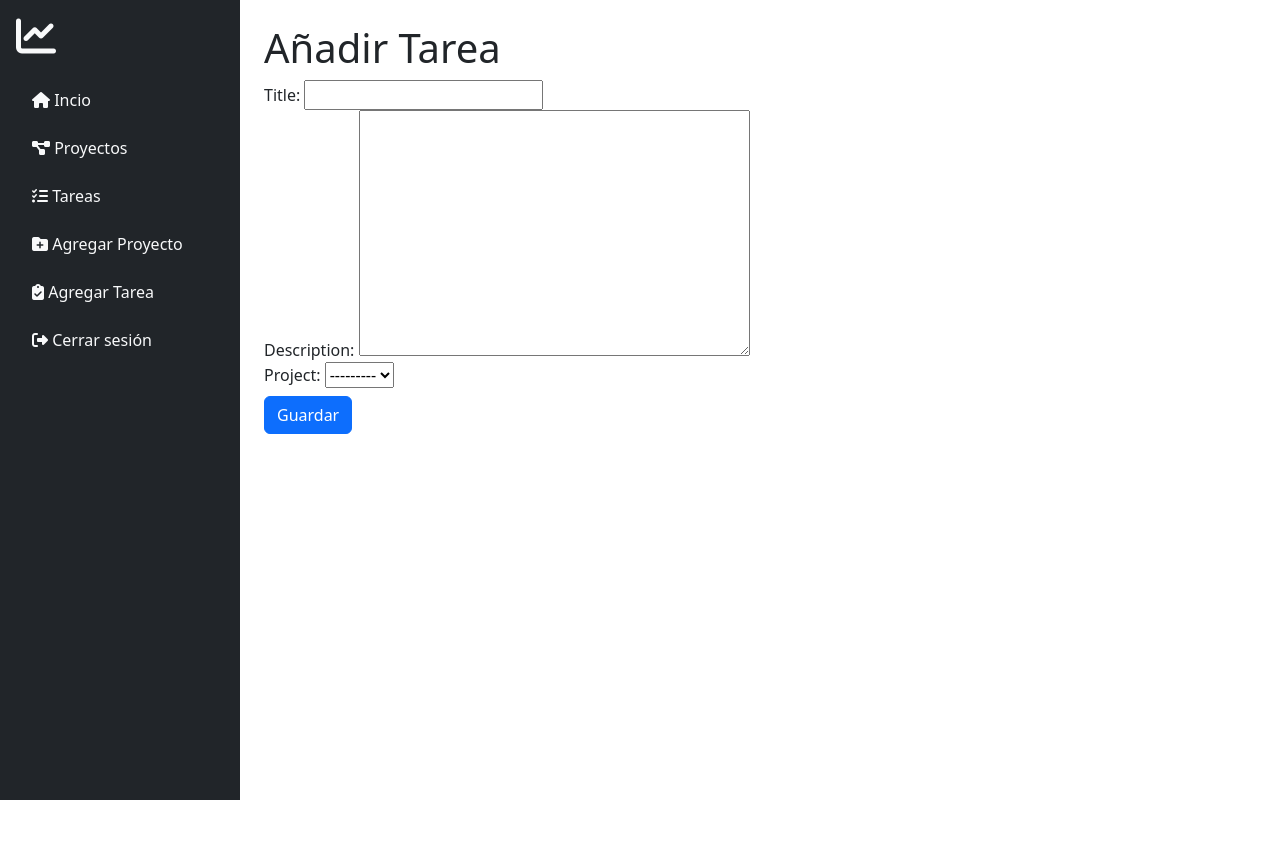
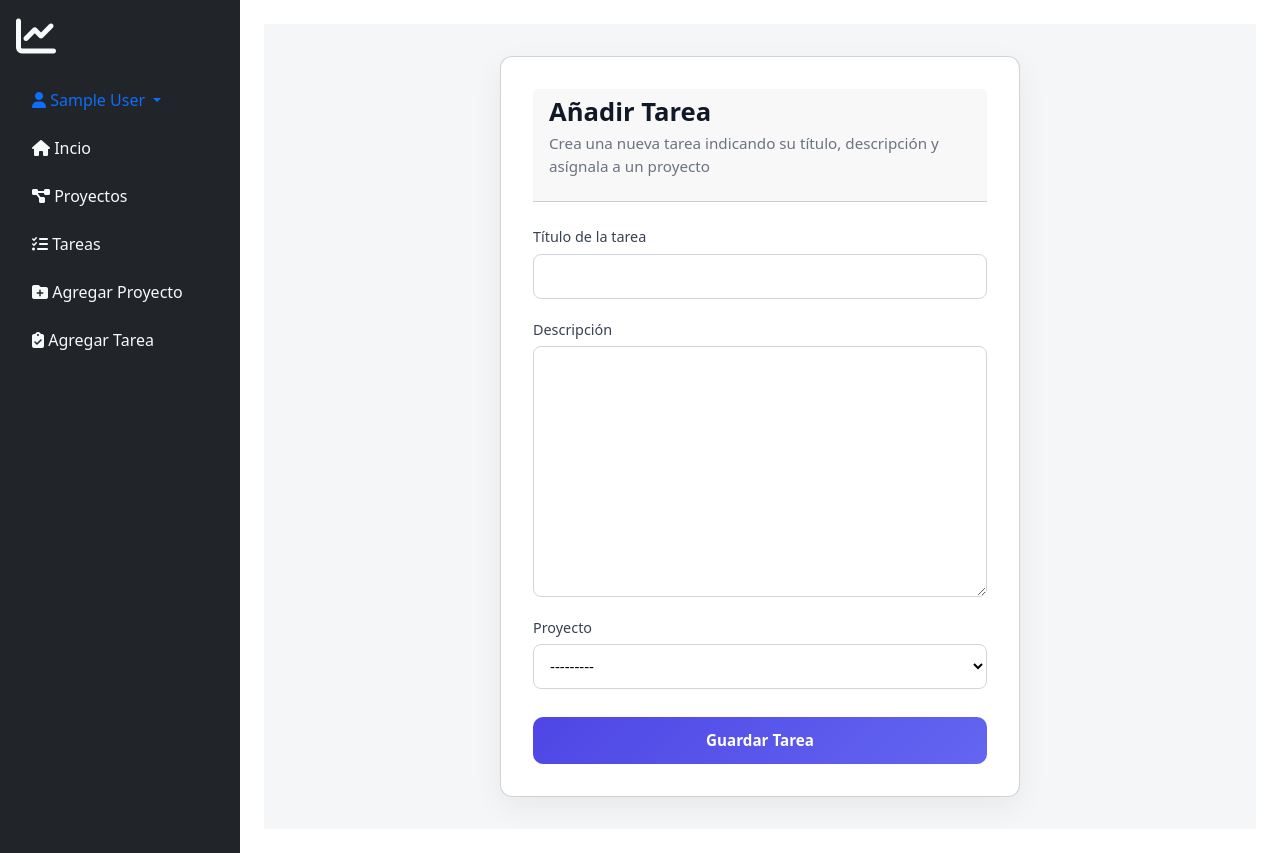
Before and after one commit to EricJoel-code/django_project_task_manager, a Django app: page /myapp/add_task/ in a window 1280 px wide. Before the commit the page ends 800 px from the top, so only its background shows below. Run offline with Django 5.2, Linux system fonts and the light colour scheme; the visitor is signed in with stand-in values (Sample User, id 1); data that the repository does not hold is empty.

Commit message:
Update styles for the templates and update view add_task

```diff
--- /dev/null
+++ b/myapp/static/styles/add_task.css
@@ -0,0 +1,143 @@
+/* ===== Layout general ===== */
+.page {
+    min-height: calc(100vh - 80px);
+    display: flex;
+    justify-content: center;
+    align-items: flex-start;
+    padding: 2rem 1rem;
+    background-color: #f5f6f8;
+}
+
+/* ===== Card ===== */
+.card {
+    width: 100%;
+    max-width: 520px;
+    background: #ffffff;
+    border-radius: 12px;
+    padding: 2rem;
+    box-shadow: 0 10px 30px rgba(0, 0, 0, 0.06);
+}
+
+/* ===== Header ===== */
+.card-header {
+    margin-bottom: 1.5rem;
+}
+
+.card-header h1 {
+    font-size: 1.6rem;
+    font-weight: 600;
+    color: #111827;
+    margin-bottom: 0.25rem;
+}
+
+.subtitle {
+    font-size: 0.95rem;
+    color: #6b7280;
+}
+
+/* ===== Mensajes ===== */
+.messages {
+    margin-bottom: 1rem;
+}
+
+.alert {
+    padding: 0.75rem 1rem;
+    border-radius: 8px;
+    font-size: 0.9rem;
+    margin-bottom: 0.5rem;
+}
+
+.alert.success {
+    background-color: #ecfdf5;
+    color: #065f46;
+}
+
+.alert.error {
+    background-color: #fef2f2;
+    color: #991b1b;
+}
+
+/* ===== Formulario ===== */
+.task-form {
+    display: flex;
+    flex-direction: column;
+    gap: 1.25rem;
+}
+
+.form-group {
+    display: flex;
+    flex-direction: column;
+    gap: 0.35rem;
+}
+
+.form-group label {
+    font-size: 0.9rem;
+    font-weight: 500;
+    color: #374151;
+}
+
+/* Inputs Django */
+.form-group input,
+.form-group textarea,
+.form-group select {
+    width: 100%;
+    padding: 0.65rem 0.75rem;
+    font-size: 0.95rem;
+    border-radius: 8px;
+    border: 1px solid #d1d5db;
+    background-color: #ffffff;
+    transition: border-color 0.2s ease, box-shadow 0.2s ease;
+}
+
+.form-group textarea {
+    min-height: 100px;
+    resize: vertical;
+}
+
+.form-group input:focus,
+.form-group textarea:focus,
+.form-group select:focus {
+    outline: none;
+    border-color: #4f46e5;
+    box-shadow: 0 0 0 2px rgba(79, 70, 229, 0.15);
+}
+
+/* ===== Errores ===== */
+.error-text {
+    font-size: 0.8rem;
+    color: #dc2626;
+}
+
+/* ===== Acciones ===== */
+.actions {
+    margin-top: 0.5rem;
+}
+
+.btn-primary {
+    width: 100%;
+    padding: 0.75rem 1rem;
+    border-radius: 10px;
+    border: none;
+    cursor: pointer;
+    font-size: 0.95rem;
+    font-weight: 600;
+    color: #ffffff;
+    background: linear-gradient(135deg, #4f46e5, #6366f1);
+    transition: transform 0.2s ease, box-shadow 0.2s ease;
+}
+
+.btn-primary:hover {
+    transform: translateY(-1px);
+    box-shadow: 0 10px 20px rgba(79, 70, 229, 0.25);
+}
+
+/* ===== Responsive ===== */
+@media (max-width: 480px) {
+    .card {
+        padding: 1.5rem 1.25rem;
+    }
+
+    .card-header h1 {
+        font-size: 1.4rem;
+    }
+}
--- a/myapp/templates/layouts/base.html
+++ b/myapp/templates/layouts/base.html
@@ -20,6 +20,28 @@
             <h5 class="mb-4"><i class="fas fa-chart-line fa-2x"></i></h5>
 
             <ul class="nav nav-pills flex-column gap-2">
+                {% if user.is_authenticated %}
+                <li class="nav-item dropdown">
+                    <a class="nav-link dropdown-toggle" href="#" role="button" data-bs-toggle="dropdown"
+                        aria-expanded="false">
+
+                        <i class="fas fa-user"></i>
+                        {% if user.first_name %}
+                        {{ user.first_name }} {{ user.last_name }}
+                        {% else %}
+                        {{ user.username }}
+                        {% endif %}
+                    </a>
+
+                    <ul class="dropdown-menu dropdown-menu-end">
+                        <li>
+                            <a class="dropdown-item" href="{% url 'logout' %}">
+                                <i class="fas fa-sign-out-alt"></i> Cerrar sesión
+                            </a>
+                        </li>
+                    </ul>
+                </li>
+
                 <li class="nav-item">
                     <a class="nav-link text-light" href="{% url 'home' %}"><i class="fas fa-home"></i> Incio</a>
                 </li>
@@ -38,12 +60,6 @@
                     <a class="nav-link text-light" href="{% url 'add_task' %}"><i class="fas fa-clipboard-check"></i>
                         Agregar Tarea</a>
                 </li>
-                {% if user.is_authenticated %}
-                <li class="nav-item">
-                    <a class="nav-link text-light" href="{% url 'logout' %}">
-                        <i class="fas fa-sign-out-alt"></i> Cerrar sesión
-                    </a>
-                </li>
                 {% endif %}
             </ul>
         </aside>
@@ -61,7 +77,9 @@
         </div>
 
     </div>
-
+    <script src="https://cdn.jsdelivr.net/npm/bootstrap@5.3.3/dist/js/bootstrap.bundle.min.js"
+        integrity="sha384-YvpcrYf0tY3lHB60NNkmXc5s9fDVZLESaAA55NDzOxhy9GkcIdslK1eN7N6jIeHz"
+        crossorigin="anonymous"></script>
 </body>
 
 </html>
--- a/myapp/templates/tasks/add_task.html
+++ b/myapp/templates/tasks/add_task.html
@@ -1,7 +1,63 @@
-{% extends "layouts/base.html" %}< {% block title %}Añadir Tarea{% endblock %} {% block content %} <h1>Añadir Tarea</h1>
-    <form method="post">
-        {% csrf_token %}
-        {{ form }}
-        <button type="submit" class="btn btn-primary mt-2">Guardar</button>
-    </form>
-    {% endblock %}
+{% extends "layouts/base.html" %}
+{% load static %}
+
+{% block title %}Añadir Tarea{% endblock %}
+
+{% block content %}
+<link rel="stylesheet" href="{% static 'styles/add_task.css' %}">
+
+<main class="page">
+    <section class="card">
+        <header class="card-header">
+            <h1>Añadir Tarea</h1>
+            <p class="subtitle">
+                Crea una nueva tarea indicando su título, descripción y asígnala a un proyecto
+            </p>
+        </header>
+
+        {% if messages %}
+        <div class="messages">
+            {% for message in messages %}
+            <div class="alert {{ message.tags }}">
+                {{ message }}
+            </div>
+            {% endfor %}
+        </div>
+        {% endif %}
+
+        <form method="post" class="task-form">
+            {% csrf_token %}
+
+            <div class="form-group">
+                <label for="{{ form.title.id_for_label }}">Título de la tarea</label>
+                {{ form.title }}
+                {% if form.title.errors %}
+                <span class="error-text">{{ form.title.errors.0 }}</span>
+                {% endif %}
+            </div>
+
+            <div class="form-group">
+                <label for="{{ form.description.id_for_label }}">Descripción</label>
+                {{ form.description }}
+                {% if form.description.errors %}
+                <span class="error-text">{{ form.description.errors.0 }}</span>
+                {% endif %}
+            </div>
+
+            <div class="form-group">
+                <label for="{{ form.project.id_for_label }}">Proyecto</label>
+                {{ form.project }}
+                {% if form.project.errors %}
+                <span class="error-text">{{ form.project.errors.0 }}</span>
+                {% endif %}
+            </div>
+
+            <div class="actions">
+                <button type="submit" class="btn-primary">
+                    Guardar Tarea
+                </button>
+            </div>
+        </form>
+    </section>
+</main>
+{% endblock %}
--- a/myapp/views.py
+++ b/myapp/views.py
@@ -38,7 +38,8 @@ def add_task(request):
             task = form.save(commit=False)
             task.user = request.user
             task.save()
-            return redirect('tasks_list')
+            messages.success(request, 'Tarea creada correctamnete')
+            return redirect('add_task')
 
     return render(request, 'tasks/add_task.html', {'form': form})
 
@@ -46,7 +47,7 @@ def add_task(request):
 @login_required
 def add_project(request):
 
-    form = ProjectForm(user=request.user)
+    form = ProjectForm()
 
     if request.method == 'POST':
         form = ProjectForm(request.POST)
```
Also changed, not shown: myapp/static/styles/projects.css (added, +131 -0 lines), myapp/static/styles/tasks.css (added, +174 -0 lines), myapp/templates/projects/projects.html (+25 -7 lines), myapp/templates/tasks/tasks.html (+36 -18 lines).
